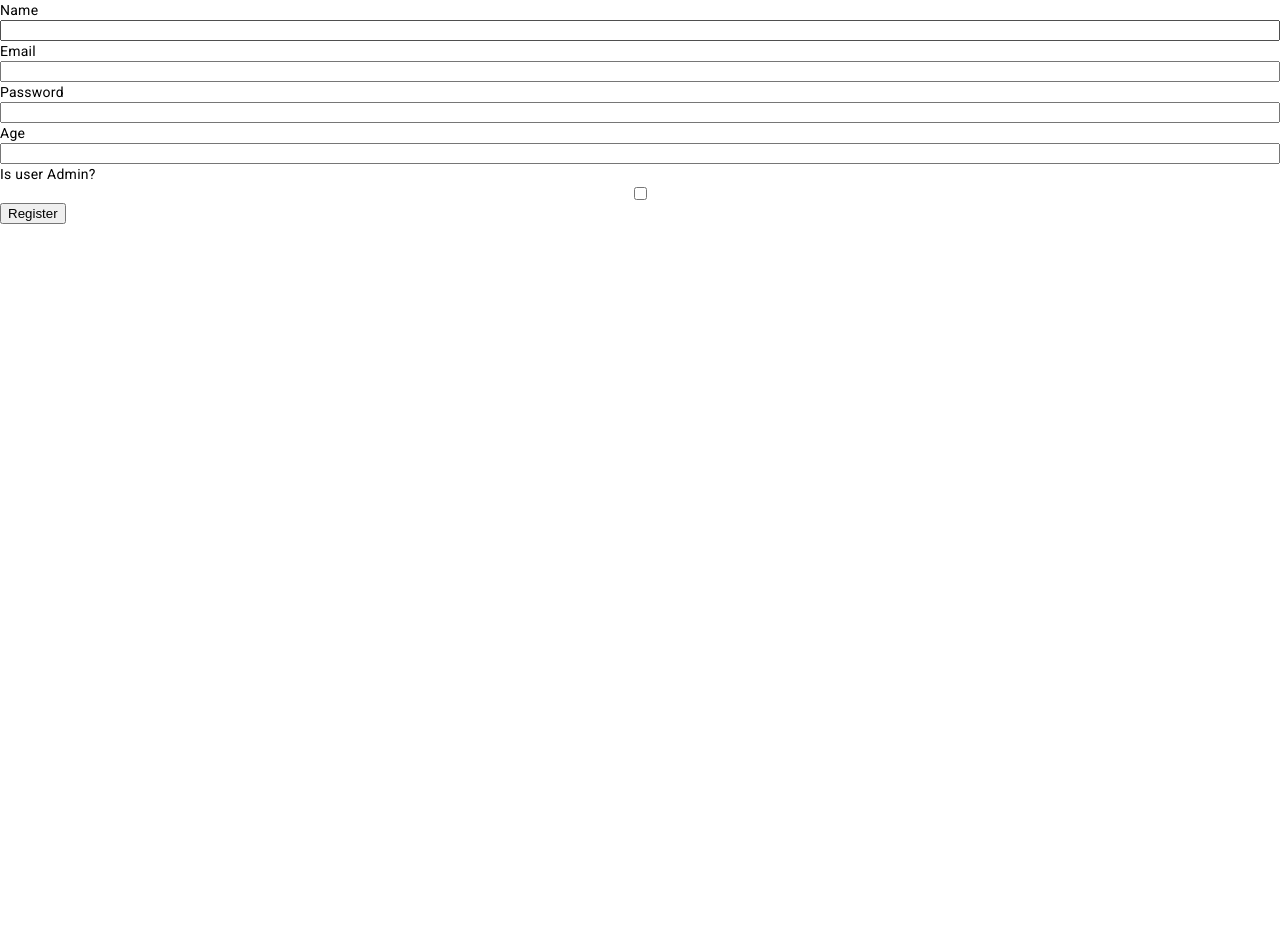
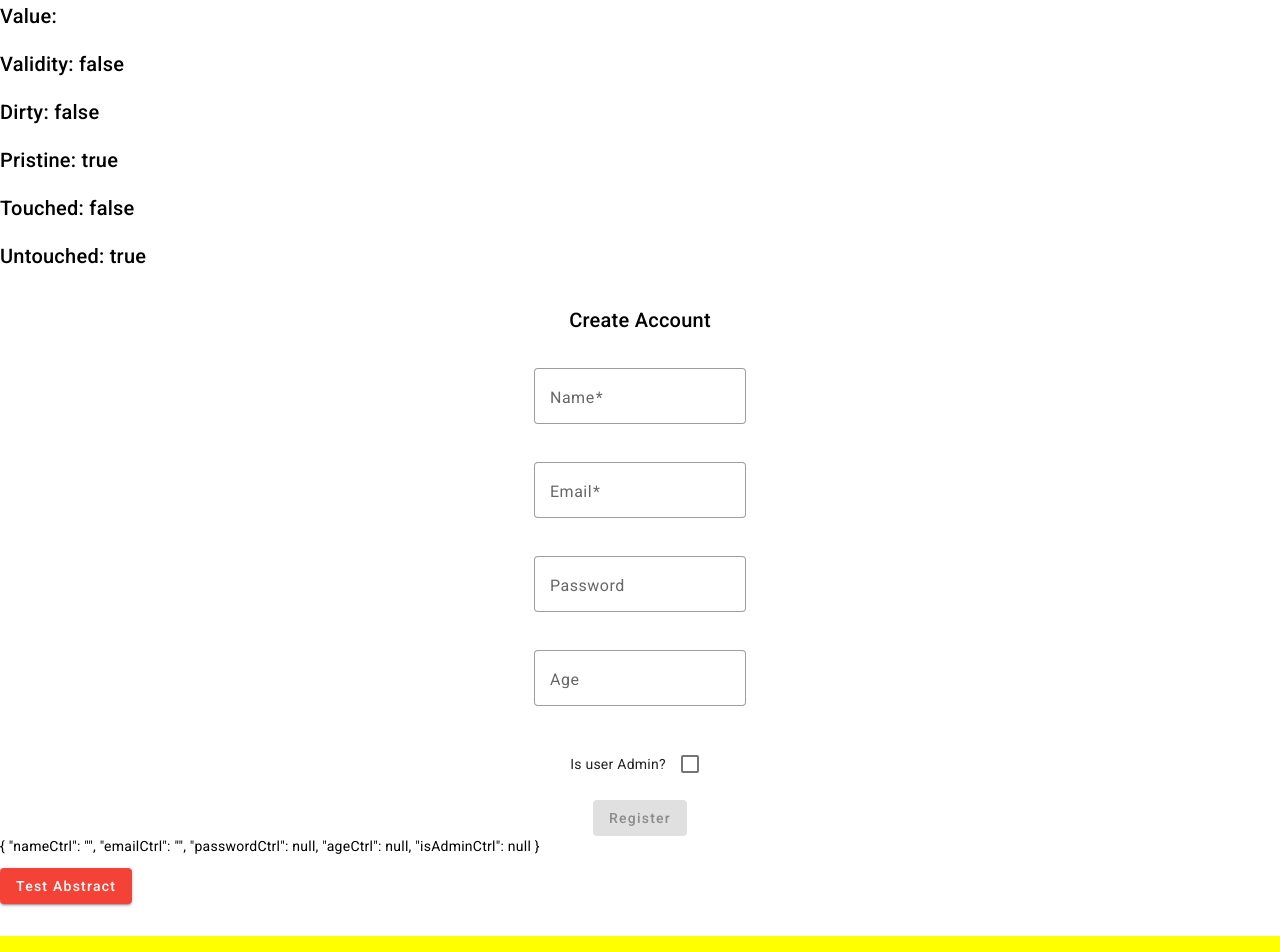
Before and after one commit to Ali-tavakoli95/Banana, an Angular app in the folder client/: page / in a window 1280 px wide. Shown: the top 952 px of the page. Before the commit the page ends 800 px from the top, so only its background shows below. Built offline with nearby package versions, Linux system fonts and the light colour scheme.

Commit message:
edit in class

```diff
--- a/client/src/app/app.component.html
+++ b/client/src/app/app.component.html
@@ -1,28 +1,49 @@
+<!-- <h1>{{userFg.value.nameCtrl}}</h1> -->
+<h2>Value: {{NameCtrl.value}}</h2>
+<h2>Validity: {{NameCtrl.valid}}</h2>
+<h2>Dirty: {{NameCtrl.dirty}}</h2>
+<h2>Pristine: {{NameCtrl.pristine}}</h2>
+<h2>Touched: {{NameCtrl.touched}}</h2>
+<h2>Untouched: {{NameCtrl.untouched}}</h2>
+
 <form [formGroup]="userFg">
-    <label for="username">Name</label>
-    <input formControlName="nameCtrl" id="username" type="text">
+    <h2>Create Account</h2>
+    <mat-form-field appearance="outline">
+        <mat-label>Name</mat-label>
+        <input type="text" formControlName="nameCtrl" matInput>
+    </mat-form-field>
+    <mat-form-field appearance="outline">
+        <mat-label>Email</mat-label>
+        <input type="email" formControlName="emailCtrl" matInput>
+    </mat-form-field>
+    <mat-form-field appearance="outline">
+        <mat-label>Password</mat-label>
+        <input type="password" formControlName="passwordCtrl" matInput>
+    </mat-form-field>
+    <mat-form-field appearance="outline">
+        <mat-label>Age</mat-label>
+        <input type="number" formControlName="ageCtrl" matInput>
+    </mat-form-field>
+    <mat-checkbox formControlName="isAdminCtrl" [labelPosition]="'before'">
+        Is user Admin?
+    </mat-checkbox>
 
-    <label for="email">Email</label>
-    <input formControlName="emailCtrl" id="email" type="email">
-
-    <label for="password">Password</label>
-    <input formControlName="passwordCtrl" id="password" type="password">
-
-    <label for="age">Age</label>
-    <input formControlName="ageCtrl" id="age" type="number">
-
-    <label for="isAdmin">Is user Admin?</label>
-    <input formControlName="isAdminCtrl" id="isAdmin" type="checkbox">
+    <button (click)="registerUser()" color="primary" mat-raised-button [disabled]="userFg.invalid">Register</button>
 </form>
 
-<button (click)="registerUser()">Register</button>
+<p>{{userFg.value | json}}</p>
 
-<h5>{{userRes?.name}}</h5>
-<h5>{{userRes?.email}}</h5>
-<h5>{{userRes?.password}}</h5>
-<h5>{{userRes?.age}}</h5>
-<h5>{{userRes?.isAdmin}}</h5>
+<button (click)="abstractOutput()" mat-raised-button color="warn">Test Abstract</button>
 
+
+<!-- <section *ngIf="userRes" class="response"> -->
+<section class="response">
+    <h2>{{userRes?.name}}</h2>
+    <h2>{{userRes?.email}}</h2>
+    <h2>{{userRes?.password}}</h2>
+    <h2>{{userRes?.age}}</h2>
+    <h2>{{userRes?.isAdmin}}</h2>
+</section>
 
 
 
@@ -46,6 +67,6 @@
 <!-- <button (click)="registerUser()">Create User</button>
 
 <form [formGroup]="registerFg" (ngSubmit)="registerUser()">
-    <label for="username">User Name</label>
+    <mat-label for="username">User Name</mat-label>
     <input name="username" type="text" formControlName="nameCtrl" placeholder="Enter your name">
 </form> -->
--- a/client/src/app/app.component.scss
+++ b/client/src/app/app.component.scss
@@ -1,4 +1,19 @@
-form{
+form {
+    margin-top: 2rem;
     display: flex;
     flex-direction: column;
+    // justify-content: center;
+    align-items: center;
+    gap: 1rem;
+
+    div {
+        display: flex;
+        flex-direction: column;
+    }
 }
+
+.response {
+    background-color: yellow;
+    margin-top: 2rem;
+    padding: 2rem;
+}
--- a/client/src/app/app.component.ts
+++ b/client/src/app/app.component.ts
@@ -1,7 +1,7 @@
 import { HttpClient } from '@angular/common/http';
 import { Component } from '@angular/core';
 import { User } from './models/user.model';
-import { FormBuilder, FormGroup, Validators } from '@angular/forms';
+import { FormBuilder, FormControl, Validators } from '@angular/forms';
 
 @Component({
   selector: 'app-root',
@@ -10,72 +10,63 @@ import { FormBuilder, FormGroup, Validators } from '@angular/forms';
 })
 export class AppComponent {
 
+
   public userRes: User | undefined; // default
-  private userResPrivate: string | undefined;
+  // private userResPrivate: string | undefined;
 
-  constructor(private http: HttpClient, private fb: FormBuilder) {
+  constructor(private fb: FormBuilder, private http: HttpClient) {
   }
 
+  //#region Create Form Group/controler (Model)
   userFg = this.fb.group({ // formGroup
-    nameCtrl: ['', [Validators.minLength(3)]], // formControl
-    emailCtrl: ['', [Validators.required]],
+    nameCtrl: ['', [Validators.required, Validators.minLength(3), Validators.maxLength(30)]], // formControl
+    emailCtrl: ['', [Validators.required, Validators.pattern(/^([\w\.\-]+)@([\w\-]+)((\.(\w){2,5})+)$/)]],
     passwordCtrl: [],
     ageCtrl: [],
     isAdminCtrl: []
   });
+  //#endregion
 
+  //#region Methods
   registerUser(): void {
-
     console.log(this.userFg.value);
 
-    this.http.post<User>('http://localhost:5000/api/user/register', this.userFg.value).subscribe(
+    let user: User = {
+      name: this.NameCtrl.value,
+      email: this.EmailCtrl.value,
+      password: this.PasswordCtrl.value,
+      age: this.AgeCtrl.value,
+      isAdmin: this.IsAdminCtrl.value
+    }
+
+    this.http.post<User>('http://localhost:5000/api/user/register', user).subscribe(
       { next: (res: User) => this.userRes = res },
     );
   }
+  //#endregion
 
 
 
+  //#region Forms Properties
+  // Lab's Info
+  get NameCtrl(): FormControl {
+    return this.userFg.get('nameCtrl') as FormControl;
+  }
+  get EmailCtrl(): FormControl {
+    return this.userFg.get('emailCtrl') as FormControl;
+  }
+  get PasswordCtrl(): FormControl {
+    return this.userFg.get('passwordCtrl') as FormControl;
+  }
+  get AgeCtrl(): FormControl {
+    return this.userFg.get('ageCtrl') as FormControl;
+  }
+  get IsAdminCtrl(): FormControl {
+    return this.userFg.get('isAdminCtrl') as FormControl;
+  }
+  //#endregion
 
-
-
-
-
-
-  // constructor(private http: HttpClient, private fb: FormBuilder) { }
-
-  // //#region Forms Group/controler
-  // registerFg = this.fb.group({
-  //   nameCtrl: ['', [Validators.required, Validators.minLength(7), Validators.maxLength(20)]],
-  //   emailCtrl: ['', [Validators.required, Validators.pattern(/^([\w\.\-]+)@([\w\-]+)((\.(\w){2,5})+)$/)]],
-  //   passwordCtrl: ['', [Validators.required, Validators.minLength(7), Validators.maxLength(20)]]
-  // });
-  // //#endregion
-
-  // //#region Forms Properties
-  // // Lab's Info
-  // get NameCtrl(): FormControl {
-  //   return this.registerFg.get('nameCtrl') as FormControl;
-  // }
-  // get EmailCtrl(): FormControl {
-  //   return this.registerFg.get('emailCtrl') as FormControl;
-  // }
-  // get PasswordCtrl(): FormControl {
-  //   return this.registerFg.get('passwordCtrl') as FormControl;
-  // }
-  // //#endregion
-
-  // registerUser(): void {
-
-  //   let user: User = {
-  //     name: 'Reza Taba',
-  //     email: 'ParSA@gmail.com',
-  //     password: '109328sdf',
-  //     age: 18,
-  //     isAdmin: true
-  //   }
-
-  //   this.http.post("http://localhost:5000/api/user/register", user).subscribe(response => console.log(response));
-
-  //   console.log(user);
-  // }
+  abstractOutput() {
+    console.log(this.userFg);
+  }
 }
```
Also changed, not shown: client/src/app/app.module.ts (+13 -2 lines).
